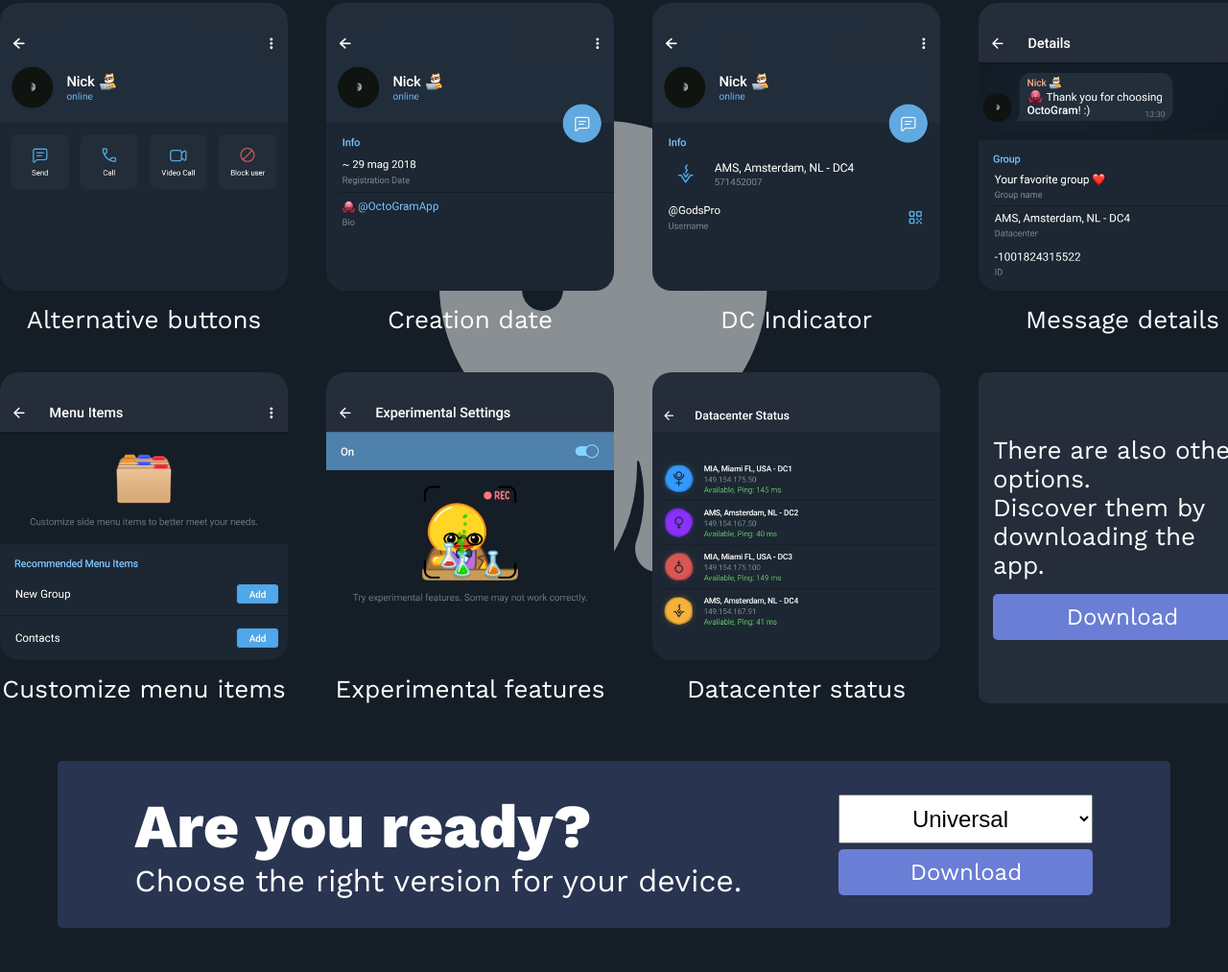
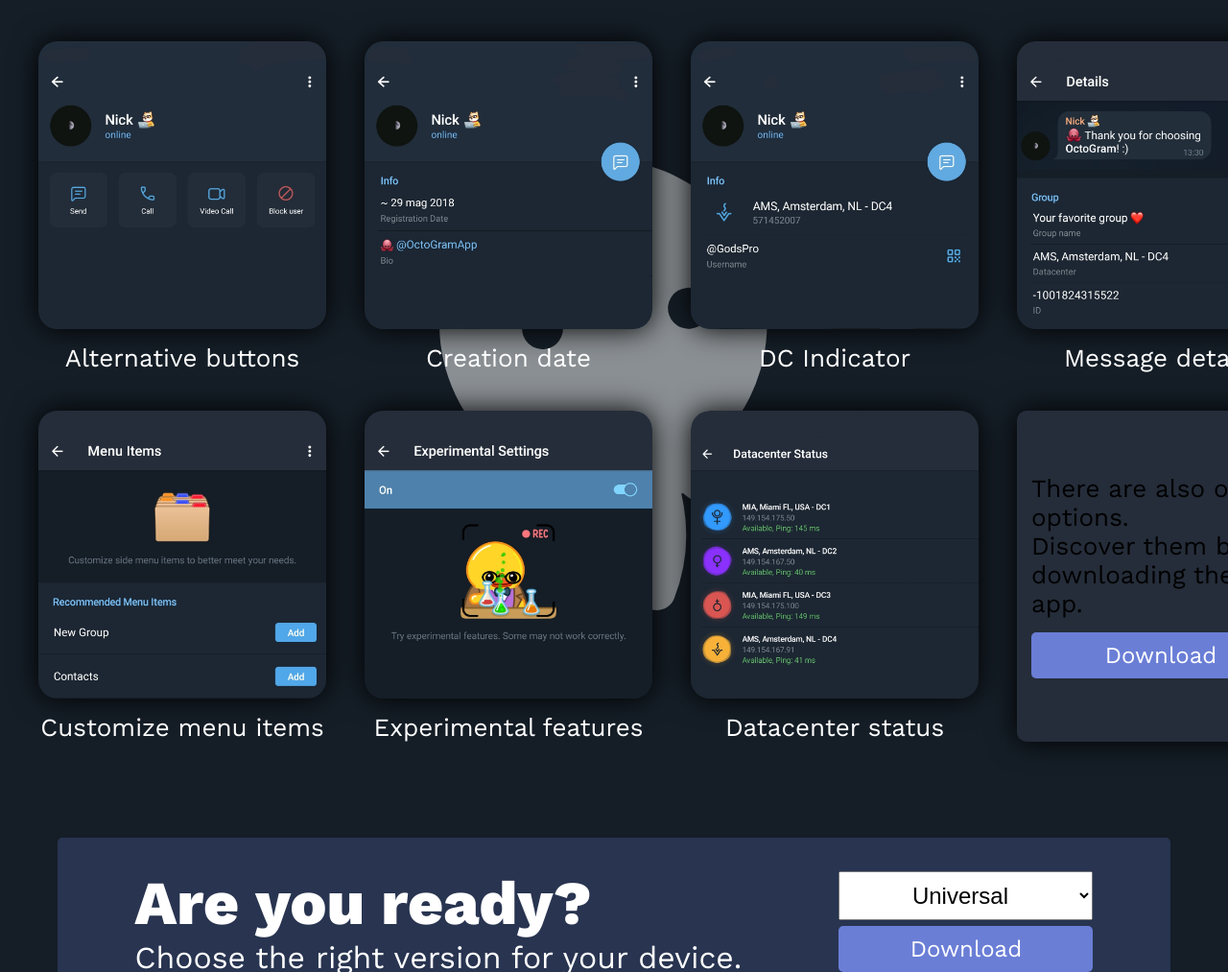
Before and after one commit to OctoGramApp/website, a plain HTML site: page index.html in a window 1280 px wide. Shown: the part 770-1783 px from the top of the page at 96% size. Drawn offline with nearby package versions, Linux system fonts and the light colour scheme.

Commit message:
Bug fixes and other improvements

```diff
--- a/assets/styles/elements/octogram.features.css
+++ b/assets/styles/elements/octogram.features.css
@@ -22,10 +22,9 @@ body .features .list {
   grid-template-rows: 1fr 1fr;
   grid-template-columns: 1fr 1fr 1fr 1fr;
   width: 100vw;
-  max-width: calc(var(--features-item-image-size) * 4 + var(--features-list-gap) * 4);
+  max-width: calc(var(--features-item-image-size) * 4 + var(--features-list-gap) * 4 + 40px);
+  padding: 40px;
   gap: var(--features-list-gap);
-  overflow-x: auto;
-  overflow-y: hidden;
   box-sizing: border-box;
   position: relative;
 }
@@ -68,11 +67,17 @@ body .features .list .item.extra {
   border-radius: var(--features-item-extra-radius);
   padding-inline: var(--features-item-extra-padding);
   background: var(--features-item-extra-bg);
+  box-shadow: 0 0 30px 0px #000000;
+}
+
+body .features .list .item.extra .text {
+  color: var(--features-item-extra-text);
 }
 
 body .features .list .item .image {
   border-radius: var(--features-item-image-radius);
   overflow: hidden;
+  box-shadow: 0 0 30px 0px #000000;
 }
 
 body .features .list .item .image img {
@@ -80,7 +85,7 @@ body .features .list .item .image img {
   width: var(--features-item-image-size);
 }
 
-body .features .list .item .text {
+body .features .list .item > .text {
   font-size: var(--features-item-text-size);
   color: var(--features-item-text-color);
 }
```
